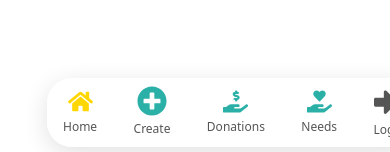
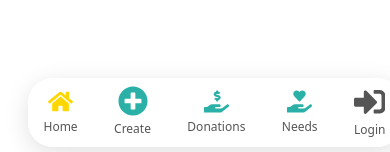
Before and after one commit to SayyedSuheir/CareVia, a Next.js app in the folder carevia/: page /donatePage in a window 390 px wide. Shown: the part 689-841 px from the top of the page. Built offline with nearby package versions, Linux system fonts and the light colour scheme; no server answers.

Commit message:
img styling

```diff
--- a/carevia/app/globals.css
+++ b/carevia/app/globals.css
@@ -2077,7 +2077,7 @@ th {
     }
     .image-input input{
         min-width: 100%;
-        min-height: 50vh;
+        /* min-height: 50vh; */
     }
     .postform-input-itemname input,
 
@@ -2291,7 +2291,7 @@ th {
     .bottom-navbar-container {
         width: 100%;
         left: 0;
-        margin-left: 10%;
+        margin-left: 5%;
         bottom: 0;
         transform: none;
         padding: 0.5rem;
```
